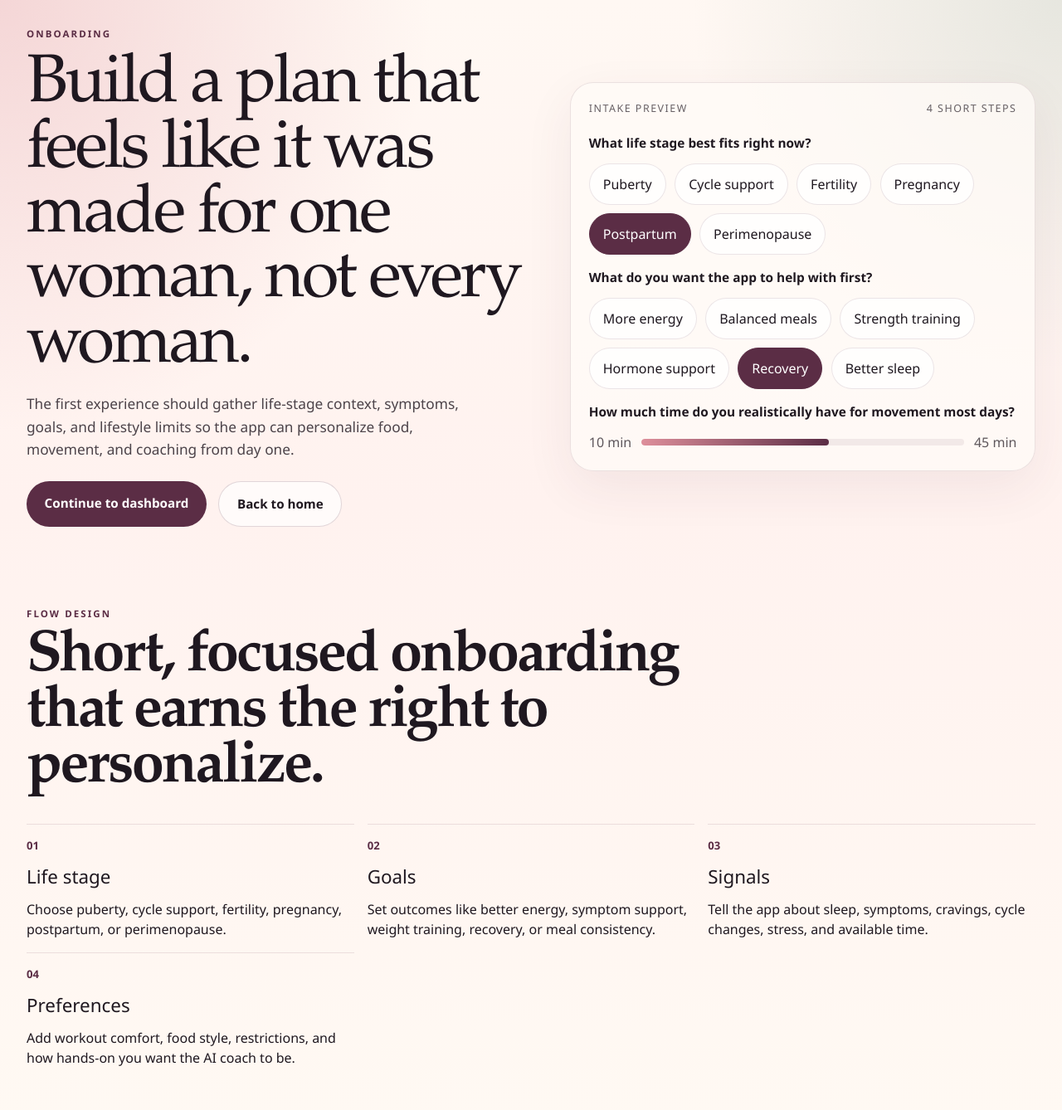
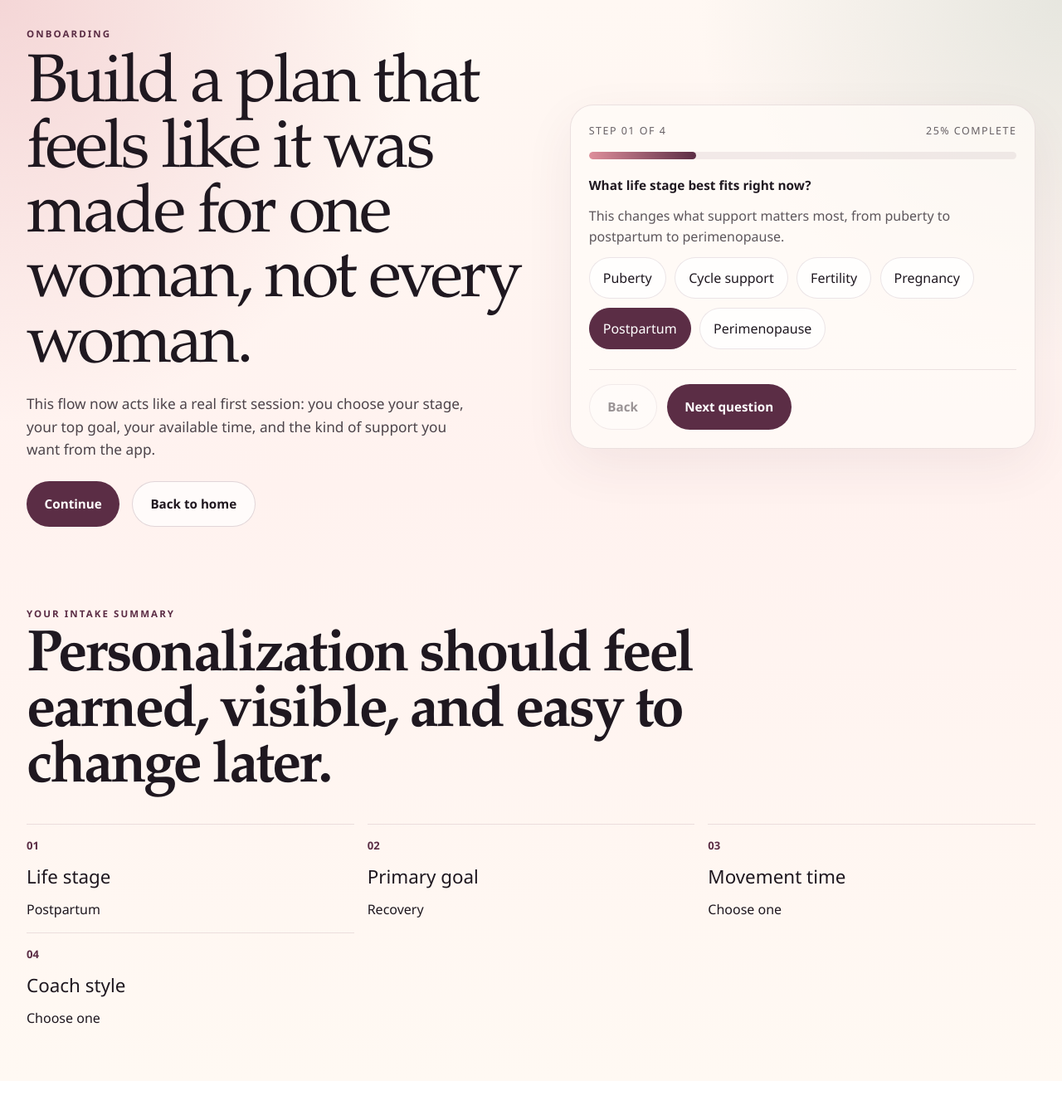
Before and after one commit to momen22222/Fixit.Ai, a Next.js app: page /onboarding in a window 1280 px wide. Shown: the top 1338 px of the page at 83% size. After the commit the page ends 1303 px from the top, so only its background shows below. Built offline with nearby package versions, Linux system fonts and the light colour scheme.

Commit message:
Update onboarding flow and rename sample user

```diff
--- a/src/app/app/dashboard/page.tsx
+++ b/src/app/app/dashboard/page.tsx
@@ -28,12 +28,11 @@ export default function DashboardPage() {
     <section className="page-stack">
       <div className="page-heading">
         <p className="eyebrow">Today</p>
-        <h1>Maya’s personalized dashboard</h1>
+        <h1>Paige’s personalized dashboard</h1>
         <p>
           A daily snapshot that adapts to recovery, life stage, symptoms, and available time instead of forcing a
           generic plan.
         </p>
-        <p className="eyebrow">Deployment test v2: verifying the first Git-based Vercel deploy.</p>
       </div>
 
       <div className="summary-grid">
--- a/src/app/globals.css
+++ b/src/app/globals.css
@@ -417,6 +417,12 @@ a {
   font-weight: 600;
 }
 
+.input-help {
+  margin: 0;
+  color: rgba(31, 24, 32, 0.72);
+  line-height: 1.55;
+}
+
 .chip-grid {
   display: flex;
   flex-wrap: wrap;
@@ -430,12 +436,53 @@ a {
   padding: 0.75rem 1rem;
   font: inherit;
   color: inherit;
+  cursor: pointer;
+  transition:
+    transform 180ms ease,
+    border-color 180ms ease,
+    background-color 180ms ease;
+}
+
+.chip:hover {
+  transform: translateY(-1px);
+  border-color: rgba(91, 45, 69, 0.24);
 }
 
 .chip.active {
   background: var(--color-plum);
   border-color: var(--color-plum);
   color: white;
+}
+
+.progress-track {
+  margin-top: 1rem;
+  height: 0.55rem;
+  border-radius: 999px;
+  background: rgba(91, 45, 69, 0.08);
+  overflow: hidden;
+}
+
+.progress-fill {
+  height: 100%;
+  border-radius: inherit;
+  background: linear-gradient(90deg, var(--color-rose), var(--color-plum));
+  transition: width 220ms ease;
+}
+
+.onboarding-actions {
+  display: flex;
+  flex-wrap: wrap;
+  gap: 0.75rem;
+  margin-top: 1.5rem;
+  padding-top: 1.1rem;
+  border-top: 1px solid rgba(91, 45, 69, 0.12);
+}
+
+.primary-action.is-disabled,
+.primary-action:disabled,
+.secondary-action:disabled {
+  opacity: 0.45;
+  pointer-events: none;
 }
 
 .range-row {
--- a/src/app/onboarding/page.tsx
+++ b/src/app/onboarding/page.tsx
@@ -1,32 +1,92 @@
+"use client";
+
 import Link from "next/link";
+import { useMemo, useState } from "react";
 
-const onboardingSteps = [
+type StepKey = "lifeStage" | "goal" | "energy" | "coachStyle";
+
+type StepDefinition = {
+  key: StepKey;
+  step: string;
+  title: string;
+  detail: string;
+  options: string[];
+};
+
+const steps: StepDefinition[] = [
   {
+    key: "lifeStage",
     step: "01",
-    title: "Life stage",
-    detail: "Choose puberty, cycle support, fertility, pregnancy, postpartum, or perimenopause."
+    title: "What life stage best fits right now?",
+    detail: "This changes what support matters most, from puberty to postpartum to perimenopause.",
+    options: ["Puberty", "Cycle support", "Fertility", "Pregnancy", "Postpartum", "Perimenopause"]
   },
   {
+    key: "goal",
     step: "02",
-    title: "Goals",
-    detail: "Set outcomes like better energy, symptom support, weight training, recovery, or meal consistency."
+    title: "What do you want help with first?",
+    detail: "We’ll prioritize the first outcome so the app feels useful right away.",
+    options: ["More energy", "Balanced meals", "Strength training", "Hormone support", "Recovery", "Better sleep"]
   },
   {
+    key: "energy",
     step: "03",
-    title: "Signals",
-    detail: "Tell the app about sleep, symptoms, cravings, cycle changes, stress, and available time."
+    title: "How much time do you have for movement most days?",
+    detail: "Short windows are normal. We’ll build around what’s realistic.",
+    options: ["10 minutes", "20 minutes", "30 minutes", "45+ minutes"]
   },
   {
+    key: "coachStyle",
     step: "04",
-    title: "Preferences",
-    detail: "Add workout comfort, food style, restrictions, and how hands-on you want the AI coach to be."
+    title: "How do you want the AI coach to show up?",
+    detail: "Pick the tone that feels motivating instead of overwhelming.",
+    options: ["Gentle nudges", "Practical planner", "Data-aware coach", "Deep education"]
   }
 ];
 
-const lifeStages = ["Puberty", "Cycle support", "Fertility", "Pregnancy", "Postpartum", "Perimenopause"];
-const goals = ["More energy", "Balanced meals", "Strength training", "Hormone support", "Recovery", "Better sleep"];
+type Answers = Partial<Record<StepKey, string>>;
 
 export default function OnboardingPage() {
+  const [currentStep, setCurrentStep] = useState(0);
+  const [answers, setAnswers] = useState<Answers>({
+    lifeStage: "Postpartum",
+    goal: "Recovery"
+  });
+
+  const step = steps[currentStep];
+  const selectedAnswer = answers[step.key];
+  const progress = ((currentStep + 1) / steps.length) * 100;
+  const isLastStep = currentStep === steps.length - 1;
+
+  const summary = useMemo(
+    () => [
+      { label: "Life stage", value: answers.lifeStage ?? "Choose one" },
+      { label: "Primary goal", value: answers.goal ?? "Choose one" },
+      { label: "Movement time", value: answers.energy ?? "Choose one" },
+      { label: "Coach style", value: answers.coachStyle ?? "Choose one" }
+    ],
+    [answers]
+  );
+
+  const selectOption = (option: string) => {
+    setAnswers((current) => ({
+      ...current,
+      [step.key]: option
+    }));
+  };
+
+  const goNext = () => {
+    if (!selectedAnswer) {
+      return;
+    }
+
+    setCurrentStep((index) => Math.min(index + 1, steps.length - 1));
+  };
+
+  const goBack = () => {
+    setCurrentStep((index) => Math.max(index - 1, 0));
+  };
+
   return (
     <main className="flow-page">
       <section className="flow-hero">
@@ -34,13 +94,13 @@ export default function OnboardingPage() {
           <p className="eyebrow">Onboarding</p>
           <h1>Build a plan that feels like it was made for one woman, not every woman.</h1>
           <p className="lede">
-            The first experience should gather life-stage context, symptoms, goals, and lifestyle limits so the app
-            can personalize food, movement, and coaching from day one.
+            This flow now acts like a real first session: you choose your stage, your top goal, your available time,
+            and the kind of support you want from the app.
           </p>
           <div className="hero-actions">
-            <Link className="primary-action" href="/app/dashboard">
-              Continue to dashboard
-            </Link>
+            <button className="primary-action" onClick={goNext} type="button">
+              {isLastStep ? "Review plan" : "Continue"}
+            </button>
             <Link className="secondary-action" href="/">
               Back to home
             </Link>
@@ -49,59 +109,64 @@ export default function OnboardingPage() {
 
         <div className="onboarding-panel">
           <div className="mock-form-header">
-            <span>Intake preview</span>
-            <span>4 short steps</span>
+            <span>
+              Step {step.step} of {steps.length}
+            </span>
+            <span>{Math.round(progress)}% complete</span>
+          </div>
+
+          <div className="progress-track" aria-hidden="true">
+            <div className="progress-fill" style={{ width: `${progress}%` }} />
           </div>
 
           <div className="input-stack">
             <div className="input-group">
-              <label>What life stage best fits right now?</label>
+              <label>{step.title}</label>
+              <p className="input-help">{step.detail}</p>
               <div className="chip-grid">
-                {lifeStages.map((stage) => (
-                  <button className={stage === "Postpartum" ? "chip active" : "chip"} key={stage} type="button">
-                    {stage}
+                {step.options.map((option) => (
+                  <button
+                    className={selectedAnswer === option ? "chip active" : "chip"}
+                    key={option}
+                    onClick={() => selectOption(option)}
+                    type="button"
+                  >
+                    {option}
                   </button>
                 ))}
               </div>
             </div>
+          </div>
 
-            <div className="input-group">
-              <label>What do you want the app to help with first?</label>
-              <div className="chip-grid">
-                {goals.map((goal) => (
-                  <button className={goal === "Recovery" ? "chip active" : "chip"} key={goal} type="button">
-                    {goal}
-                  </button>
-                ))}
-              </div>
-            </div>
-
-            <div className="input-group">
-              <label>How much time do you realistically have for movement most days?</label>
-              <div className="range-row">
-                <span>10 min</span>
-                <div className="range-track">
-                  <div className="range-fill" />
-                </div>
-                <span>45 min</span>
-              </div>
-            </div>
+          <div className="onboarding-actions">
+            <button className="secondary-action" disabled={currentStep === 0} onClick={goBack} type="button">
+              Back
+            </button>
+            {isLastStep ? (
+              <Link className={`primary-action ${selectedAnswer ? "" : "is-disabled"}`} href="/app/dashboard">
+                Finish and view dashboard
+              </Link>
+            ) : (
+              <button className="primary-action" disabled={!selectedAnswer} onClick={goNext} type="button">
+                Next question
+              </button>
+            )}
           </div>
         </div>
       </section>
 
       <section className="step-section">
         <div className="section-heading">
-          <p className="eyebrow">Flow design</p>
-          <h2>Short, focused onboarding that earns the right to personalize.</h2>
+          <p className="eyebrow">Your intake summary</p>
+          <h2>Personalization should feel earned, visible, and easy to change later.</h2>
         </div>
 
         <div className="step-list">
-          {onboardingSteps.map((item) => (
-            <article className="step-card" key={item.step}>
-              <span>{item.step}</span>
-              <h3>{item.title}</h3>
-              <p>{item.detail}</p>
+          {summary.map((item, index) => (
+            <article className="step-card" key={item.label}>
+              <span>{`0${index + 1}`}</span>
+              <h3>{item.label}</h3>
+              <p>{item.value}</p>
             </article>
           ))}
         </div>
--- a/src/app/page.tsx
+++ b/src/app/page.tsx
@@ -71,7 +71,7 @@ export default function Home() {
 
         <div className="hero-panel" id="dashboard">
           <div className="plan-topline">
-            <span>Today for Maya</span>
+            <span>Today for Paige</span>
             <span>Postpartum recovery</span>
           </div>
 
```
